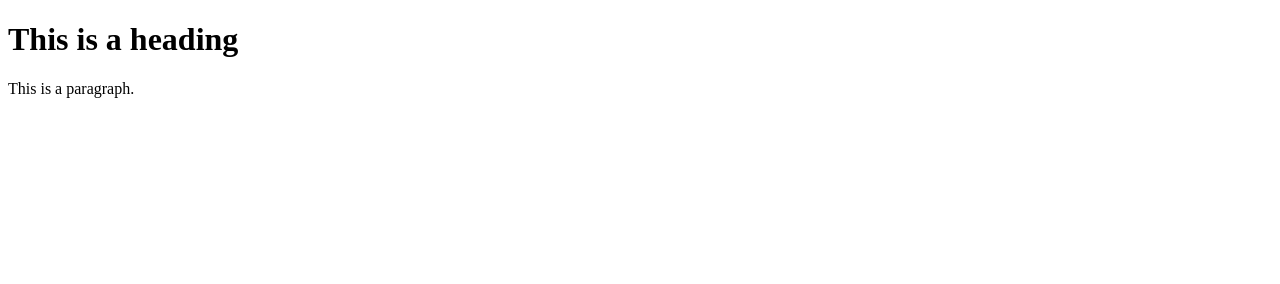
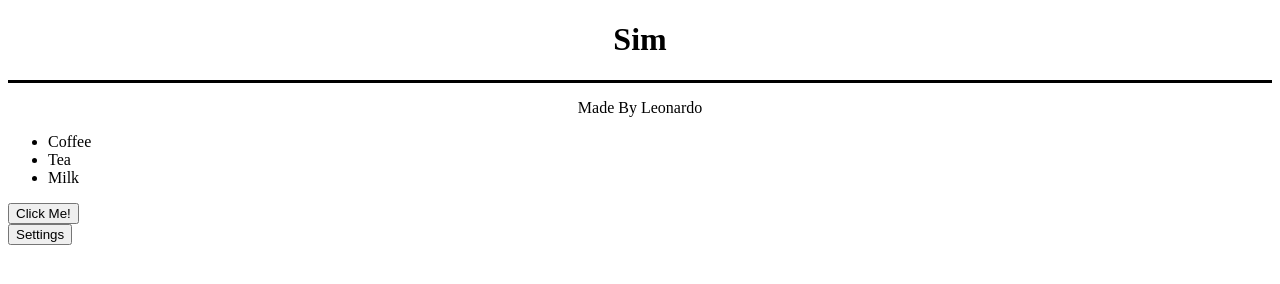
Before and after one commit to Leojb2oo8/Sim, a website: page Website/index.htm in a window 1280 px wide. Drawn offline with Linux system fonts and the light colour scheme.

Commit message:
html start

```diff
--- a/Website/index.htm
+++ b/Website/index.htm
@@ -1,24 +1,20 @@
-<!-- <!DOCTYPE html>
+<!DOCTYPE html>
 <html>
     <head>
-        <link rel="stylesheet" href="styleSheet.css">
         <title>Sim</title>
+        <link rel="stylesheet" href="styles.css">
     </head>
 
-    <body>
-        <h1>Sim</h1>
-        <p>Wow what the heck</p>
+    <body style="background-color: white;">
+        <div style=" text-align: center;"><h1 style="color: black;">Sim</h1></div>
+        <hr style="height: 3px; background-color: black; border: none;">
+        <div style=" text-align: center;"><p style="color: black;">Made By Leonardo</p></div>
+        <ul style="">
+            <li style="color: black;">Coffee</li>
+            <li style="color: black;">Tea</li>
+            <li style="color: black;">Milk</li>
+          </ul>
+        <div><button type="button">Click Me!</button></div>
+        <div><button type="button">Settings</button></div>
     </body>
-</html> -->
-<!DOCTYPE html>
-<html>
-<head>
-  <link rel="stylesheet" href="styles.css">
-</head>
-<body>
-
-<h1>This is a heading</h1>
-<p>This is a paragraph.</p>
-
-</body>
 </html>
--- a/Website/styleSheet.css
+++ /dev/null
@@ -1,16 +0,0 @@
-/* h1 {
-    color: blue;
-  }
-p {
-    background-color: brown;
-}   */
-
-body {
-    background-color: powderblue;
-  }
-  h1 {
-    color: blue;
-  }
-  p {
-    color: red;
-  }
--- /dev/null
+++ b/Website/styles.css
@@ -0,0 +1,9 @@
+body {
+    background-color: powderblue;
+}
+h1 {
+    color:blue;
+}
+p {
+    color: red;
+}
```
